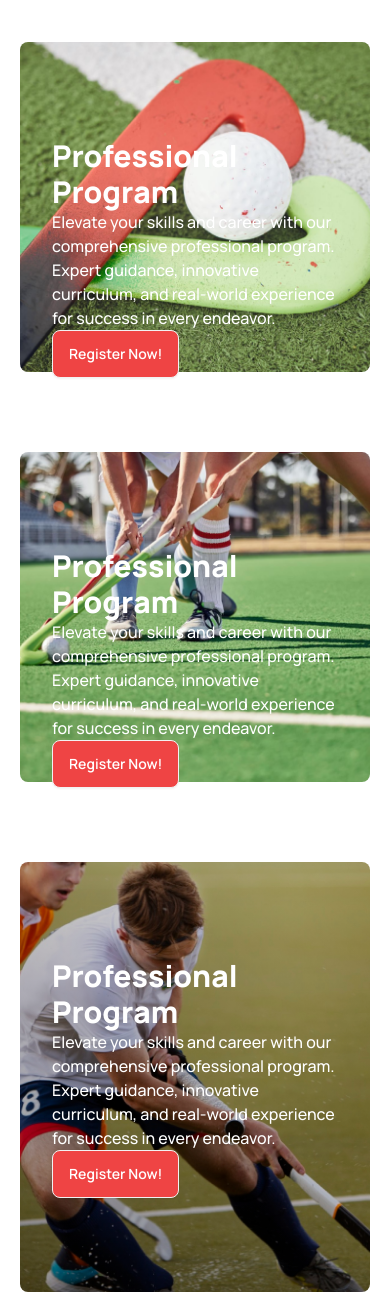
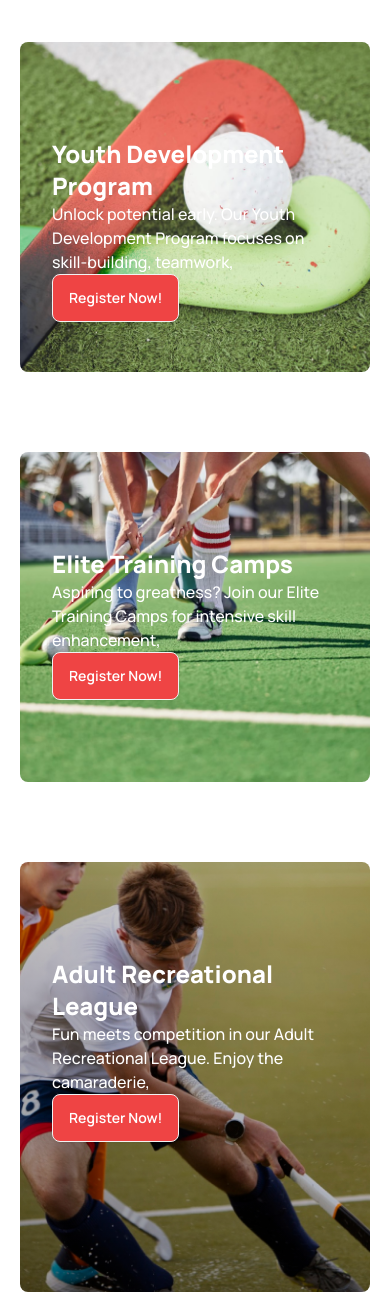
Before and after one commit to Khaledsobuj/Assignment-Three, a plain HTML site: page index.html in a window 390 px wide. Shown: the part 2220-3512 px from the top of the page. Drawn offline with nearby package versions, Linux system fonts and the light colour scheme.

Commit message:
completed full website with responsive

```diff
--- a/index.html
+++ b/index.html
@@ -205,24 +205,25 @@
                 <div class="lg:grid grid-cols-1 lg:grid-cols-4 gap-4 text-white px-5  ">
                     <div class=" rounded-lg h-[330px] bg-[url(./images/2.png)] bg-center bg-cover col-span-2 ">
                         <div class="mt-20 px-8 pt-24 lg:pt-0 lg:px-5 ">
-                            <h4 class="text-3xl font-extrabold  ">
-                                Professional Program
+                            <h4 class=" text-2xl lg:text-3xl font-extrabold  ">
+                                Youth Development Program
                             </h4>
-                            <p>Elevate your skills and career with our comprehensive professional program. Expert
-                                guidance, innovative curriculum, and real-world experience for success in every
-                                endeavor.</p>
+                            <p>Unlock potential early. Our Youth Development Program focuses on skill-building,
+                                teamwork,<span class="hidden lg:flex"> and sportsmanship, providing a foundation for
+                                    young players to excel in hockey.</span></p>
                             <button class="btn bg-red-500 text-white">Register Now!</button>
                         </div>
                     </div>
                     <div class=" rounded-lg h-[330px] bg-[url(./images/3.png)] bg-center bg-cover col-span-2 my-5  ">
 
                         <div class="mt-20 px-8 pt-24 lg:pt-0 lg:px-5">
-                            <h4 class="text-3xl font-extrabold  ">
-                                Professional Program
+                            <h4 class="text-2xl lg:text-3xl  font-extrabold  ">
+                                Elite Training Camps
                             </h4>
-                            <p>Elevate your skills and career with our comprehensive professional program. Expert
-                                guidance, innovative curriculum, and real-world experience for success in every
-                                endeavor.</p>
+                            <p>Aspiring to greatness? Join our Elite Training Camps for intensive skill
+                                enhancement,<span class="hidden lg:flex">strategic insights, and expert coaching.
+                                    Elevate your game to the elite
+                                    level.</span> </p>
                             <button class="btn bg-red-500 text-white">Register Now!</button>
                         </div>
                     </div>
@@ -230,14 +231,13 @@
                     <div
                         class=" rounded-lg h-[430px] bg-[linear-gradient(45deg,rgba(0,0,0,0.4),rgba(0,0,0,0.1)),url(./images/4.png)] bg-center bg-cover col-span-4 ">
                         <div class=" mt-20 px-8 pt-24 lg:px-5">
-                            <h4 class="text-3xl font-extrabold  ">
-                                Professional Program
+                            <h4 class="text-2xl lg:text-3xl  font-extrabold  ">
+                                Adult Recreational League
                             </h4>
-                            <p class="lg:w-1/2">Elevate your skills and career with our comprehensive professional
-                                program.
-                                Expert
-                                guidance, innovative curriculum, and real-world experience for success in every
-                                endeavor.</p>
+                            <p class="lg:w-1/2">Fun meets competition in our Adult Recreational League. Enjoy the
+                                camaraderie,<span class="hidden lg:flex"> improve your skills, and relish the joy of
+                                    playing hockey in a friendly,
+                                    inclusive environment.</span> </p>
                             <button class="btn bg-red-500 text-white">Register Now!</button>
                         </div>
                     </div>
```
